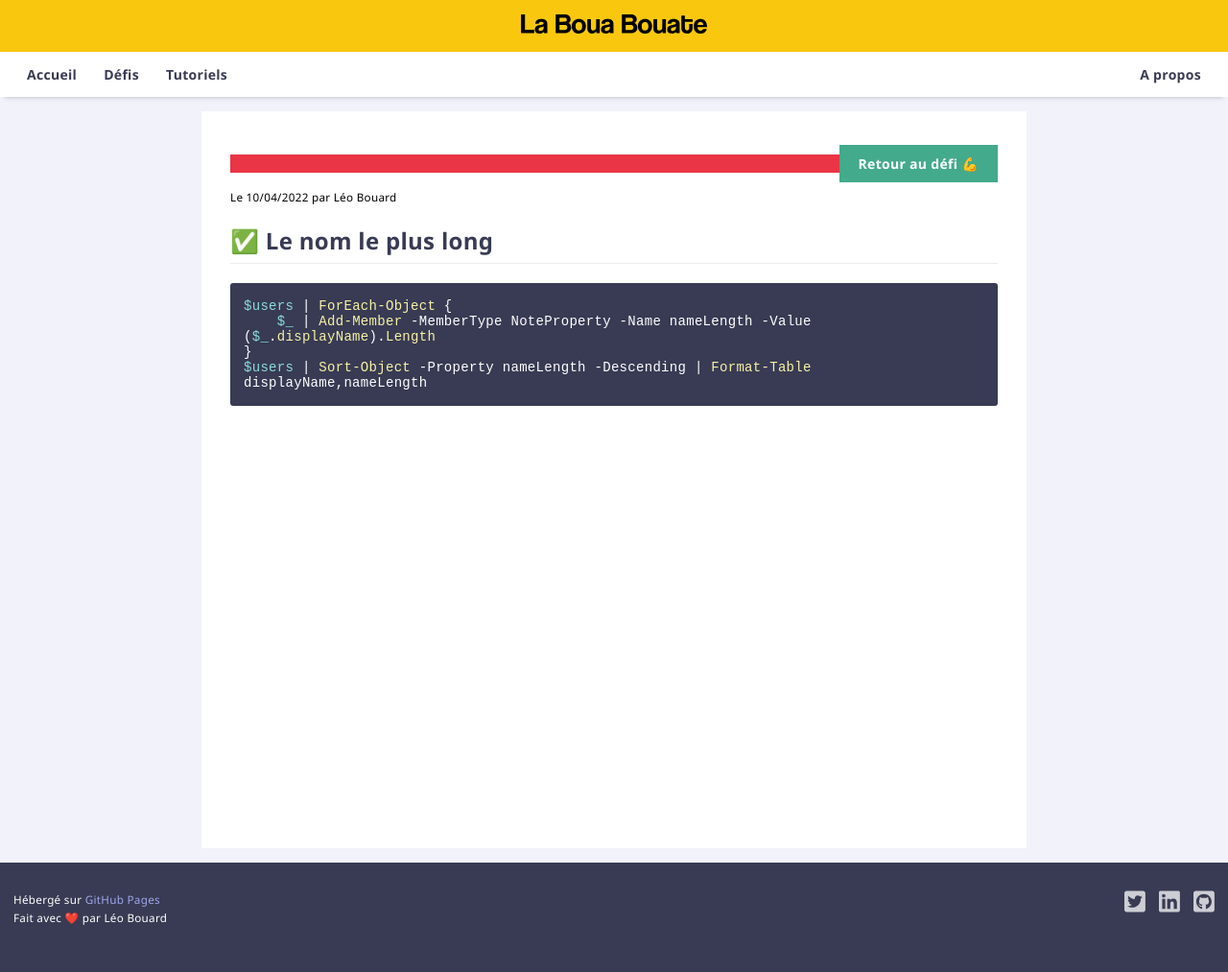
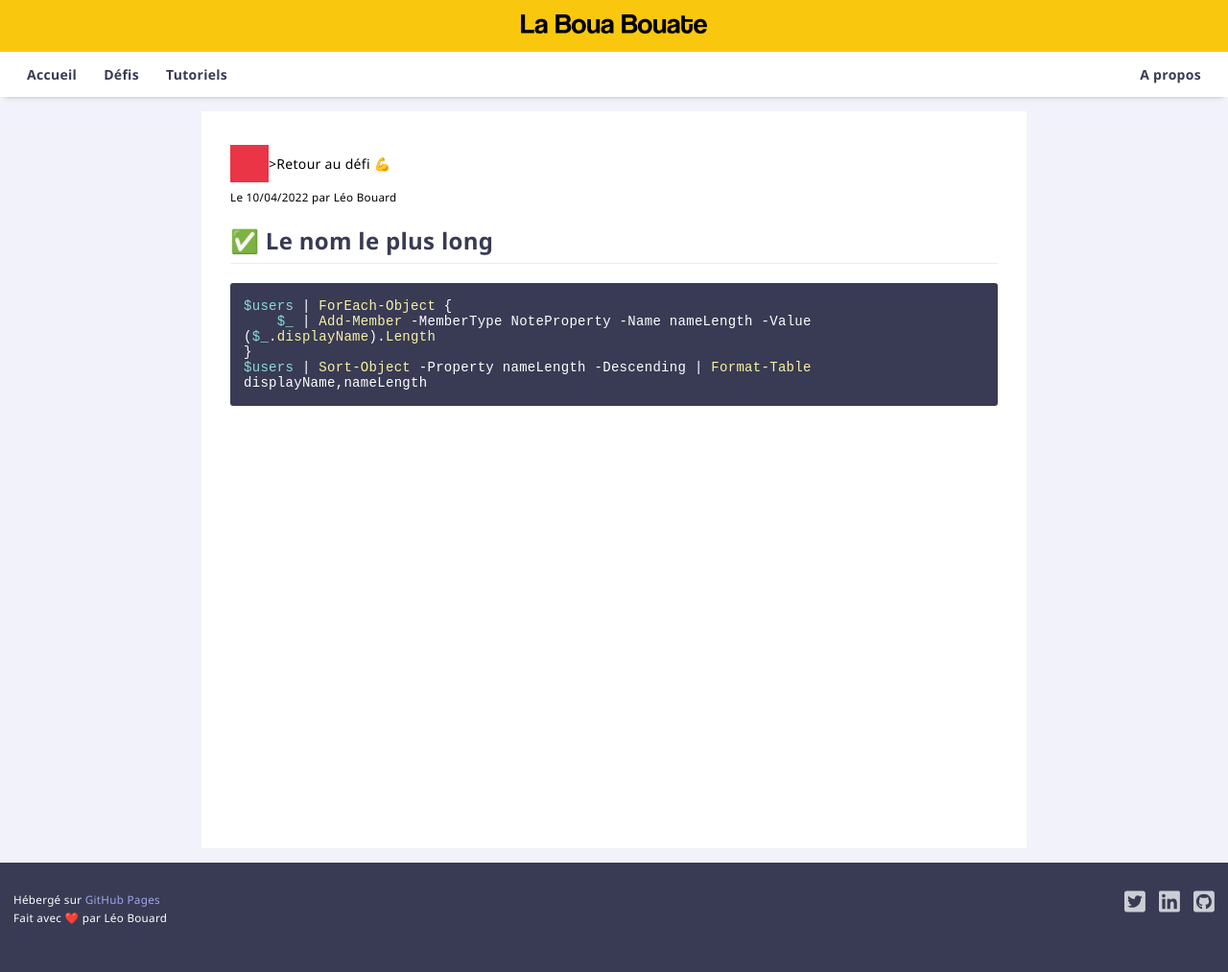
Before and after one commit to leobouard/leobouard.github.io, a Jekyll site: the page built from _posts/2022-04-10-le-nom-le-plus-long-soluce.md, in a window 1280 px wide. Shown: the whole page at 96% size. Built offline with Jekyll 4.4.1, drawn with Linux system fonts in a browser that asks for light colours.

Commit message:
Update post.html

```diff
--- a/_layouts/post.html
+++ b/_layouts/post.html
@@ -9,8 +9,8 @@ layout: default
 {% endif %}
 
 {% if page.id contains "-soluce" %}
-    <div class="button" style="background-color: #ea3546;">
-        <a href="{{ page.id | replace: "-soluce","" }}">Retour au défi 💪</a>
+    <div class="button" style="text-align: left;">
+        <a href="{{ page.id | replace: "-soluce","" }}" style="background-color: #ea3546;"></a>>Retour au défi 💪</a>
     </div>
 {% endif %}
 
```
